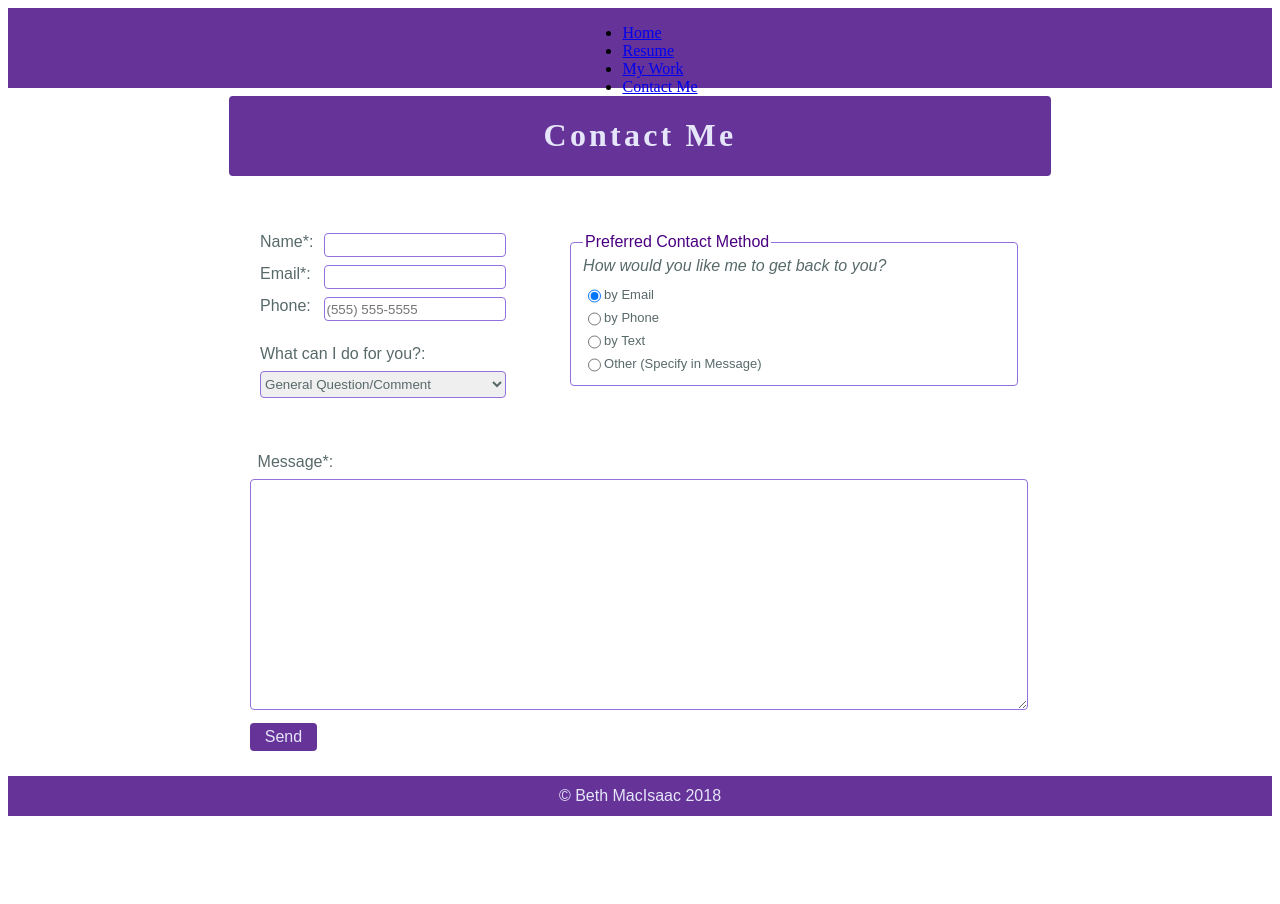
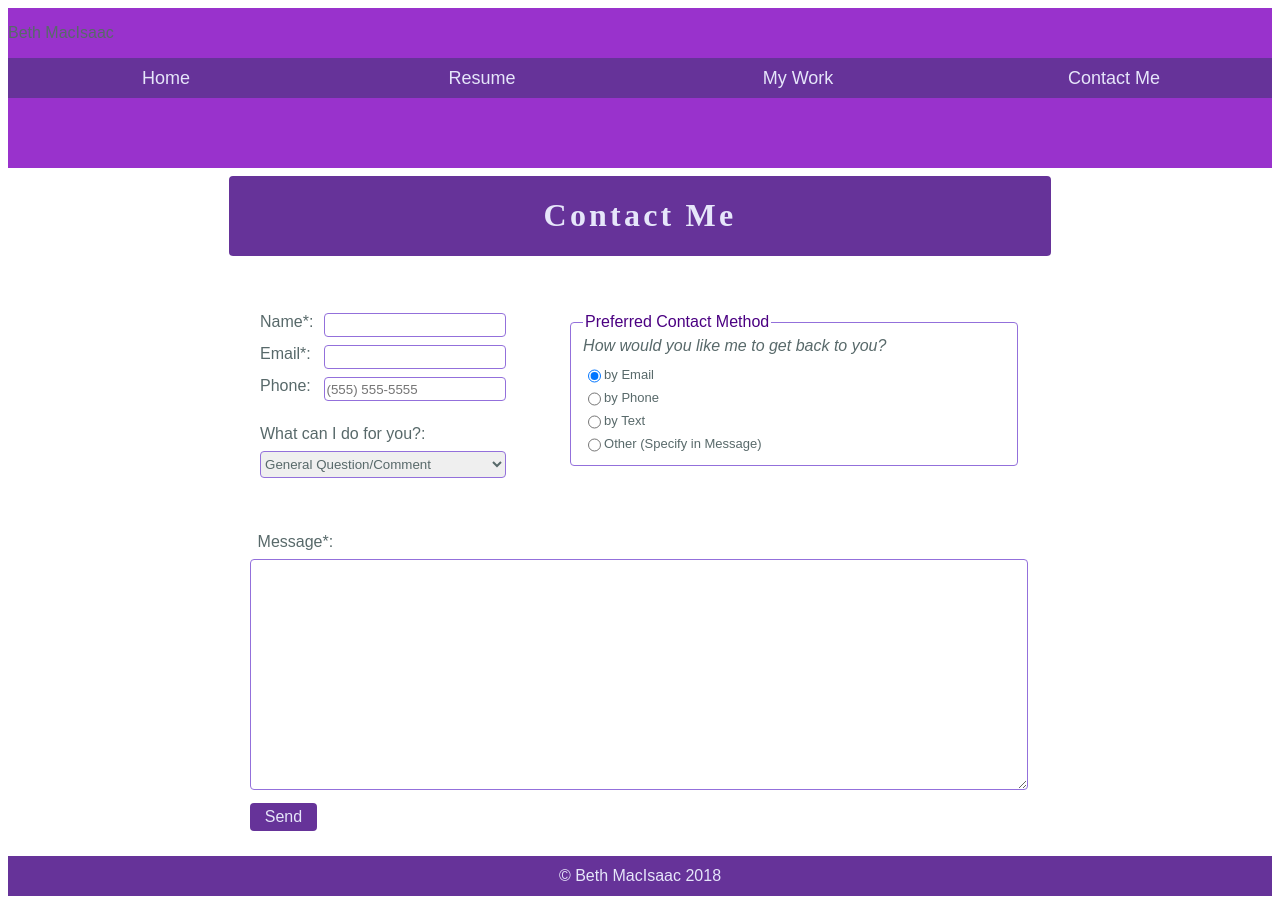
Before and after one commit to BethMacIsaac/BethMacIsaac.github.io, a plain HTML site: page contact.html in a window 1280 px wide. Before the commit the page ends 824 px from the top, so only its background shows below. Drawn offline with Linux system fonts and the light colour scheme.

Commit message:
did it work

```diff
--- a/contact.html
+++ b/contact.html
@@ -10,6 +10,7 @@
     <body>
 
         <header>
+            <p>Beth MacIsaac</p>
             <nav>
                 <ul>
                     <li><a href="#">Home</a></li>
--- a/styles.css
+++ b/styles.css
@@ -3,6 +3,62 @@ body{
     flex-direction: column;
     /*justify-content: center;*/
 }
+
+header{
+    background-color: darkorchid;
+    /*display: flex;*/
+    height: 20vh;
+    width: 100%;
+    flex-direction: column;
+    align-items: flex-end;
+    margin-bottom: 1vh;
+}
+header p{
+    width: 100%;
+
+}
+
+nav {
+    background-color: rebeccapurple;
+    height: 5vh;
+    display: flex;
+    width: 100%;
+    /*justify-content:center;*/
+}
+nav ul{
+    width: 100%;
+    display: flex;
+    list-style-type: none;
+    justify-content: space-around;
+    align-items: center;
+    margin: 0;
+    padding: 0;
+}
+
+nav li{
+    display: flex;
+    width:25%;
+    height: 5vh;
+    justify-content: center;
+}
+
+nav li:hover{
+    background-color: indigo;
+    cursor: pointer;
+    opacity: 0.6;
+    transition: 0.4s;
+}
+
+li a {
+    align-self: center;
+    display: block;
+    text-decoration: none;
+    font-size: large;
+    color: lavender;
+
+}
+
+
 
 form{
     display:flex;
@@ -10,18 +66,9 @@ form{
     justify-content: center;
 }
 
-h1, h2, p, label,input, select, legend{
+h1, h2, p, label,input, select, legend, li, a{
     font-family: sans-serif;
     color: #58696a;
-}
-
-header{
-    background-color: rebeccapurple;
-    display: flex;
-    justify-content: center;
-    height: 10vh;
-    width: 100%;
-    margin-bottom: 1vh;
 }
 
 main{
```
Also changed, not shown: index.html (+1 -0 lines).
